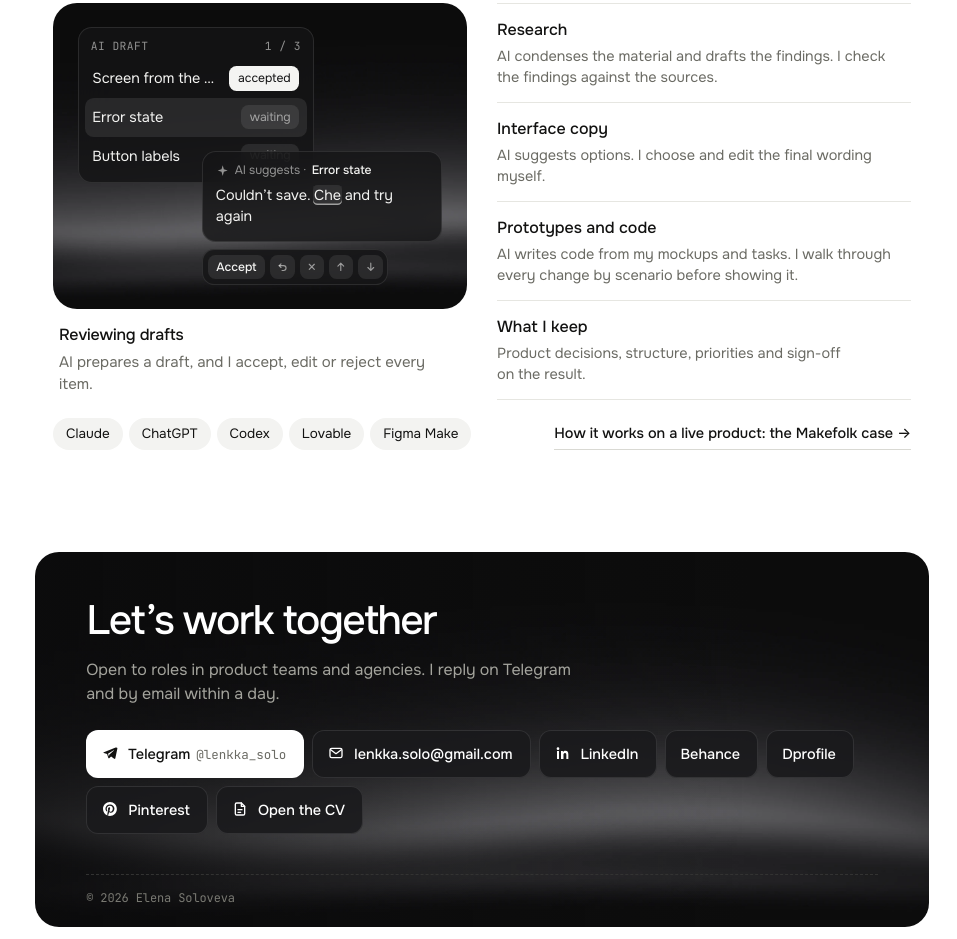
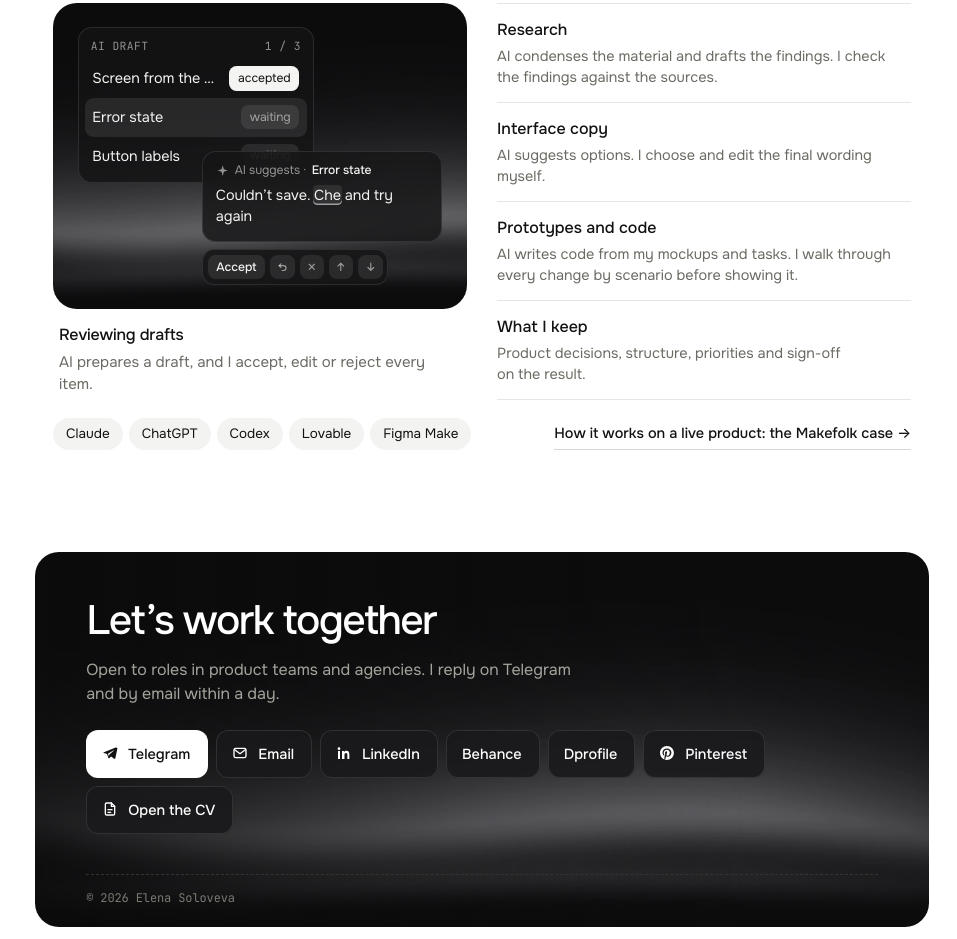
Before and after one commit to lenkka-solo/lenkka-solo.github.io, a plain HTML site: page index.html in a window 1280 px wide. Shown: the part 5813-6752 px from the top of the page, without its empty margins (323-1280 px from the left). Drawn offline with Linux system fonts and the light colour scheme.

Commit message:
Footer contacts fit one row: Telegram without handle, Email label
Co-Authored-By: Claude Opus 5.5 <noreply@anthropic.com>
Claude-Session: https://claude.ai/code/session_01Lq8eh8ye9cREfEh26afm79

```diff
--- a/index.html
+++ b/index.html
@@ -342,6 +342,7 @@ h1,h2,h3,p{margin:0}
 .ft .cts small{margin-left:6px;font:400 12.5px/1 var(--mono);color:#8C8C85}
 .ft .cts .copyLbl:empty{display:none}
 .ft .cts .mailTxt{overflow-wrap:anywhere}
+.ft .cts .vh{position:absolute;width:1px;height:1px;overflow:hidden;clip:rect(0 0 0 0);white-space:nowrap}
 .ft .end{display:flex;flex-wrap:wrap;justify-content:space-between;gap:8px;margin-top:clamp(26px,3.2vw,40px);padding-top:14px;border-top:1px dashed #333332;color:#7A7A73}
 
 /* case page */
@@ -808,8 +809,8 @@ h1,h2,h3,p{margin:0}
     <footer class="ft" id="ft">
    <h2>Let’s work together</h2><p>Open to&nbsp;roles in&nbsp;product teams and&nbsp;agencies. I&nbsp;reply on&nbsp;Telegram and&nbsp;by&nbsp;email within a&nbsp;day.</p>
    <div class="cts">
-     <a href="https://t.me/lenkka_solo" target="_blank" rel="noopener"><svg viewBox="0 0 24 24" fill="currentColor"><path class="k-pl" d="M21.5 3.5 2.8 10.7c-.9.4-.9 1.1.1 1.4l4.7 1.5 1.8 5.6c.2.6.4.8.9.8.4 0 .6-.2.9-.4l2.4-2.3 4.7 3.5c.9.5 1.5.2 1.7-.8l3-14.4c.3-1.300-.5-1.9-1.5-1.4zM9 13.300l8.4-5.300c.4-.2.7 0 .4.2l-7 6.300-.3 3.300z"></path></svg><span>Telegram<small style="color:#6B6B64">@lenkka_solo</small></span></a>
-     <button type="button" data-act="copy"><svg viewBox="0 0 24 24" fill="none" stroke="currentColor" stroke-width="2" stroke-linecap="round" stroke-linejoin="round"><rect x="3" y="5" width="18" height="14" rx="2.5"></rect><path class="k-fl" d="m4 7 8 6 8-6"></path></svg><span><span class="mailTxt">lenkka.solo@gmail.com</span><small class="copyLbl"></small></span></button>
+     <a href="https://t.me/lenkka_solo" target="_blank" rel="noopener"><svg viewBox="0 0 24 24" fill="currentColor"><path class="k-pl" d="M21.5 3.5 2.8 10.7c-.9.4-.9 1.1.1 1.4l4.7 1.5 1.8 5.6c.2.6.4.8.9.8.4 0 .6-.2.9-.4l2.4-2.3 4.7 3.5c.9.5 1.5.2 1.7-.8l3-14.4c.3-1.300-.5-1.9-1.5-1.4zM9 13.300l8.4-5.300c.4-.2.7 0 .4.2l-7 6.300-.3 3.300z"></path></svg><span>Telegram</span></a>
+     <button type="button" data-act="copy" title="lenkka.solo@gmail.com"><svg viewBox="0 0 24 24" fill="none" stroke="currentColor" stroke-width="2" stroke-linecap="round" stroke-linejoin="round"><rect x="3" y="5" width="18" height="14" rx="2.5"></rect><path class="k-fl" d="m4 7 8 6 8-6"></path></svg><span>Email<span class="mailTxt vh">lenkka.solo@gmail.com</span><small class="copyLbl"></small></span></button>
      <a href="https://www.linkedin.com/in/lenkka-solo" target="_blank" rel="noopener"><svg viewBox="0 0 24 24" fill="currentColor"><path class="k-dt" d="M4.5 3.5a2 2 0 1 1 0 4 2 2 0 0 1 0-4z"></path><path class="k-st" d="M3 9h3v12H3z"></path><path class="k-nn" d="M9 9h2.9v1.7h.1c.5-.9 1.7-2 3.5-2 3.700 0 4.5 2.4 4.5 5.600V21h-3v-5.900c0-1.4 0-3.200-2-3.200s-2.300 1.5-2.300 3.100V21H9z"></path></svg><span>LinkedIn</span></a>
      <a href="https://www.behance.net/lenkka_solo" target="_blank" rel="noopener"><span>Behance</span></a>
      <a href="https://dprofile.ru/lenkka_solo" target="_blank" rel="noopener"><span>Dprofile</span></a>
@@ -1218,8 +1219,8 @@ function renderFooter(){
   $('#ft').innerHTML = `
    <h2>${esc(t('fH'))}</h2><p>${esc(t('fS'))}</p>
    <div class="cts">
-     <a href="https://t.me/lenkka_solo" target="_blank" rel="noopener">${ic.tg}<span>Telegram<small style="color:#6B6B64">@lenkka_solo</small></span></a>
-     <button type="button" data-act="copy">${ic.mail}<span><span class="mailTxt">${EMAIL}</span><small class="copyLbl"></small></span></button>
+     <a href="https://t.me/lenkka_solo" target="_blank" rel="noopener">${ic.tg}<span>Telegram</span></a>
+     <button type="button" data-act="copy" title="${EMAIL}">${ic.mail}<span>Email<span class="mailTxt vh">${EMAIL}</span><small class="copyLbl"></small></span></button>
      <a href="https://www.linkedin.com/in/lenkka-solo" target="_blank" rel="noopener">${ic.li}<span>LinkedIn</span></a>
      <a href="https://www.behance.net/lenkka_solo" target="_blank" rel="noopener"><span>Behance</span></a>
      <a href="https://dprofile.ru/lenkka_solo" target="_blank" rel="noopener"><span>Dprofile</span></a>
```
Also changed, not shown: ru/index.html (+5 -4 lines).
